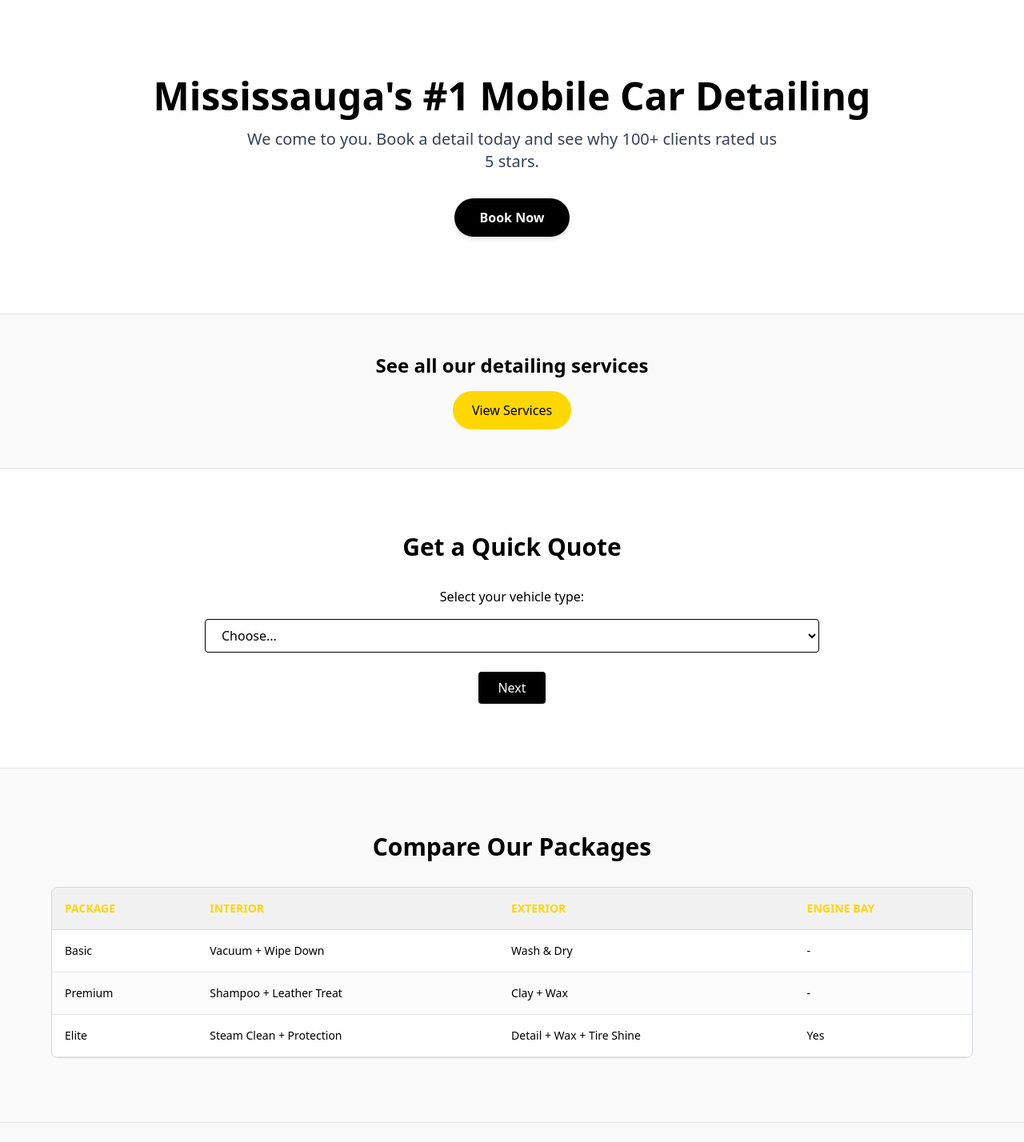
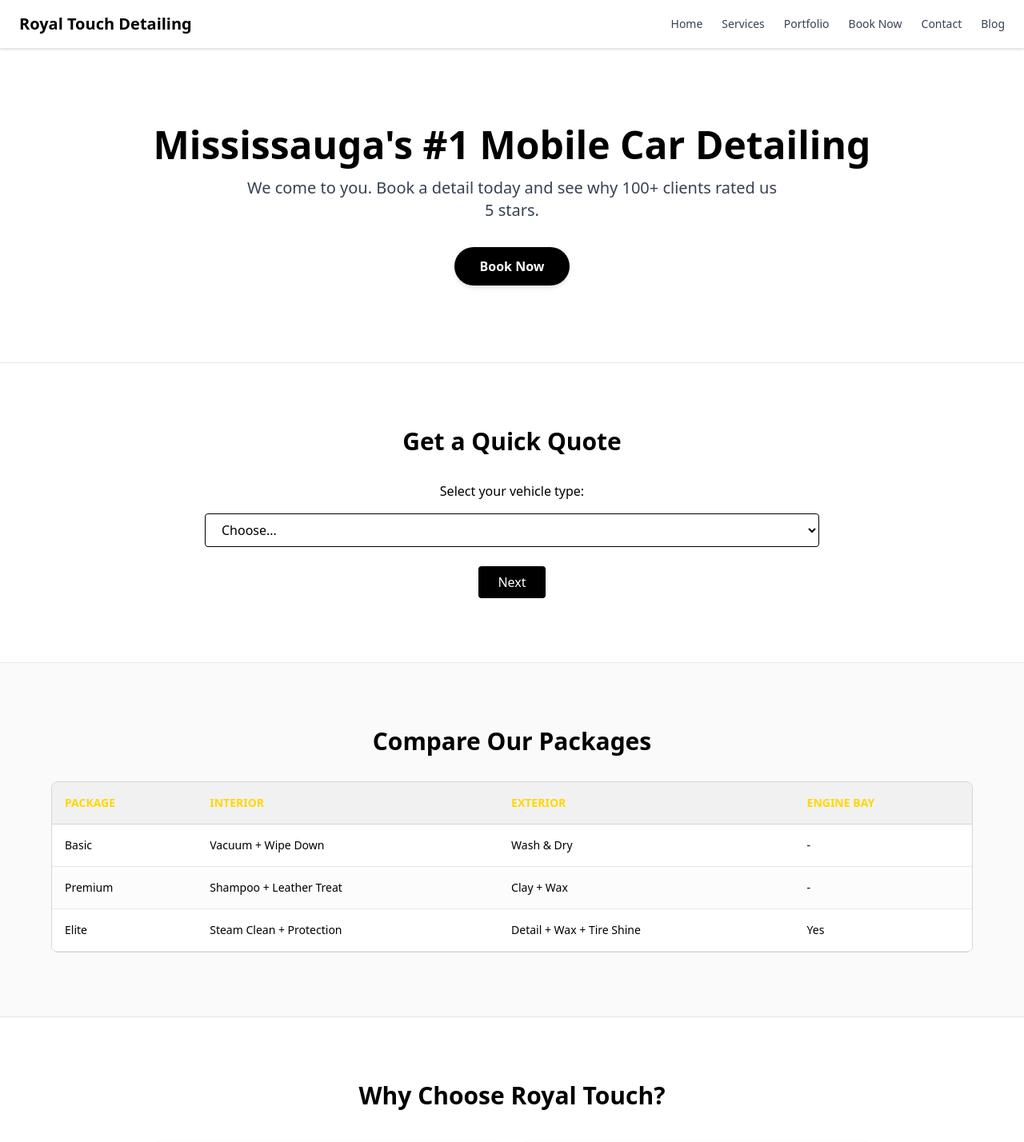
Before and after one commit to M-AyanShaikh/royal-touch-detailing-vite, a React (Vite) app: page / in a window 1280 px wide. Shown: the top 1428 px of the page at 80% size. Built offline with nearby package versions, Linux system fonts and the light colour scheme.

Commit message:
DEV: added nav bar

```diff
--- a/package.json
+++ b/package.json
@@ -11,6 +11,7 @@
   },
   "dependencies": {
     "@tailwindcss/vite": "^4.1.4",
+    "framer-motion": "^12.7.4",
     "lucide-react": "^0.501.0",
     "motion": "^12.7.4",
     "react": "^19.0.0",
--- /dev/null
+++ b/src/components/NavBar.jsx
@@ -0,0 +1,25 @@
+// Navbar.jsx
+import React from 'react';
+import { Link } from 'react-router-dom';
+
+const Navbar = () => {
+  return (
+    <header className="w-full bg-white border-b border-gray-200 shadow-sm sticky top-0 z-50">
+      <div className="max-w-7xl mx-auto flex justify-between items-center px-6 py-4">
+        <Link to="/" className="text-xl font-bold text-black">
+          Royal Touch Detailing
+        </Link>
+        <nav className="space-x-6 text-sm font-medium">
+          <Link to="/" className="text-gray-700 hover:text-[#FFD700] transition">Home</Link>
+          <Link to="/services" className="text-gray-700 hover:text-[#FFD700] transition">Services</Link>
+          <Link to="/portfolio" className="text-gray-700 hover:text-[#FFD700] transition">Portfolio</Link>
+          <Link to="/book" className="text-gray-700 hover:text-[#FFD700] transition">Book Now</Link>
+          <Link to="/contact" className="text-gray-700 hover:text-[#FFD700] transition">Contact</Link>
+          <Link to="/blog" className="text-gray-700 hover:text-[#FFD700] transition">Blog</Link>
+        </nav>
+      </div>
+    </header>
+  );
+};
+
+export default Navbar;
--- a/src/pages/Home.jsx
+++ b/src/pages/Home.jsx
@@ -1,27 +1,61 @@
-// Home.jsx
 import React from 'react';
+import { motion } from 'framer-motion';
+import Navbar from '../components/Navbar';
 import Hero from '../components/Hero';
-import ServiceButton from '../components/ServiceButton';
 import VehicleSelector from '../components/VehicleSelector';
 import PackageComparison from '../components/PackageComparison';
+import WhyUs from '../components/WhyUs';
 import ReviewCarousel from '../components/ReviewCarousel';
 import Portfolio from '../components/Portfolio';
-import WhyUs from '../components/WhyUs';
+import ServiceButton from '../components/ServiceButton';
 import CallToAction from '../components/CallToAction';
 import BlogSection from '../components/BlogSection';
+
+const fadeIn = {
+  hidden: { opacity: 0, y: 20 },
+  visible: { opacity: 1, y: 0, transition: { duration: 0.6 } }
+};
 
 const Home = () => {
   return (
     <div className="bg-white text-black font-sans">
-      <Hero />
-      <ServiceButton />
-      <VehicleSelector />
-      <PackageComparison />
-      <ReviewCarousel />
-      <Portfolio />
-      <WhyUs />
-      <CallToAction />
-      <BlogSection />
+      <Navbar />
+
+      <motion.div variants={fadeIn} initial="hidden" whileInView="visible" viewport={{ once: true }}>
+        <Hero />
+      </motion.div>
+
+      <motion.div variants={fadeIn} initial="hidden" whileInView="visible" viewport={{ once: true }}>
+        <VehicleSelector />
+      </motion.div>
+
+      <motion.div variants={fadeIn} initial="hidden" whileInView="visible" viewport={{ once: true }}>
+        <PackageComparison />
+      </motion.div>
+
+      <motion.div variants={fadeIn} initial="hidden" whileInView="visible" viewport={{ once: true }}>
+        <WhyUs />
+      </motion.div>
+
+      <motion.div variants={fadeIn} initial="hidden" whileInView="visible" viewport={{ once: true }}>
+        <ReviewCarousel />
+      </motion.div>
+
+      <motion.div variants={fadeIn} initial="hidden" whileInView="visible" viewport={{ once: true }}>
+        <Portfolio />
+      </motion.div>
+
+      <motion.div variants={fadeIn} initial="hidden" whileInView="visible" viewport={{ once: true }}>
+        <ServiceButton />
+      </motion.div>
+
+      <motion.div variants={fadeIn} initial="hidden" whileInView="visible" viewport={{ once: true }}>
+        <CallToAction />
+      </motion.div>
+
+      <motion.div variants={fadeIn} initial="hidden" whileInView="visible" viewport={{ once: true }}>
+        <BlogSection />
+      </motion.div>
     </div>
   );
 };
```
Also changed, not shown: 1 other file (tests, documents, lock files or other folders).
